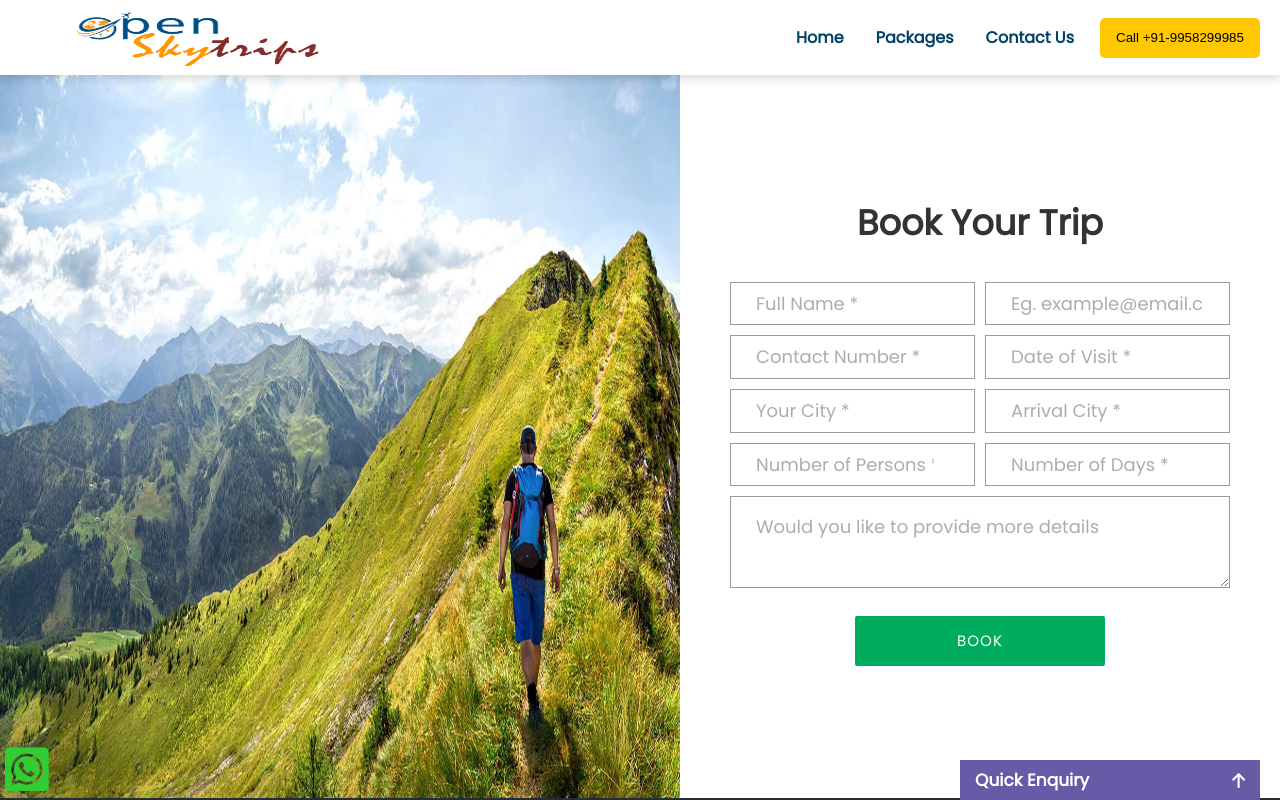
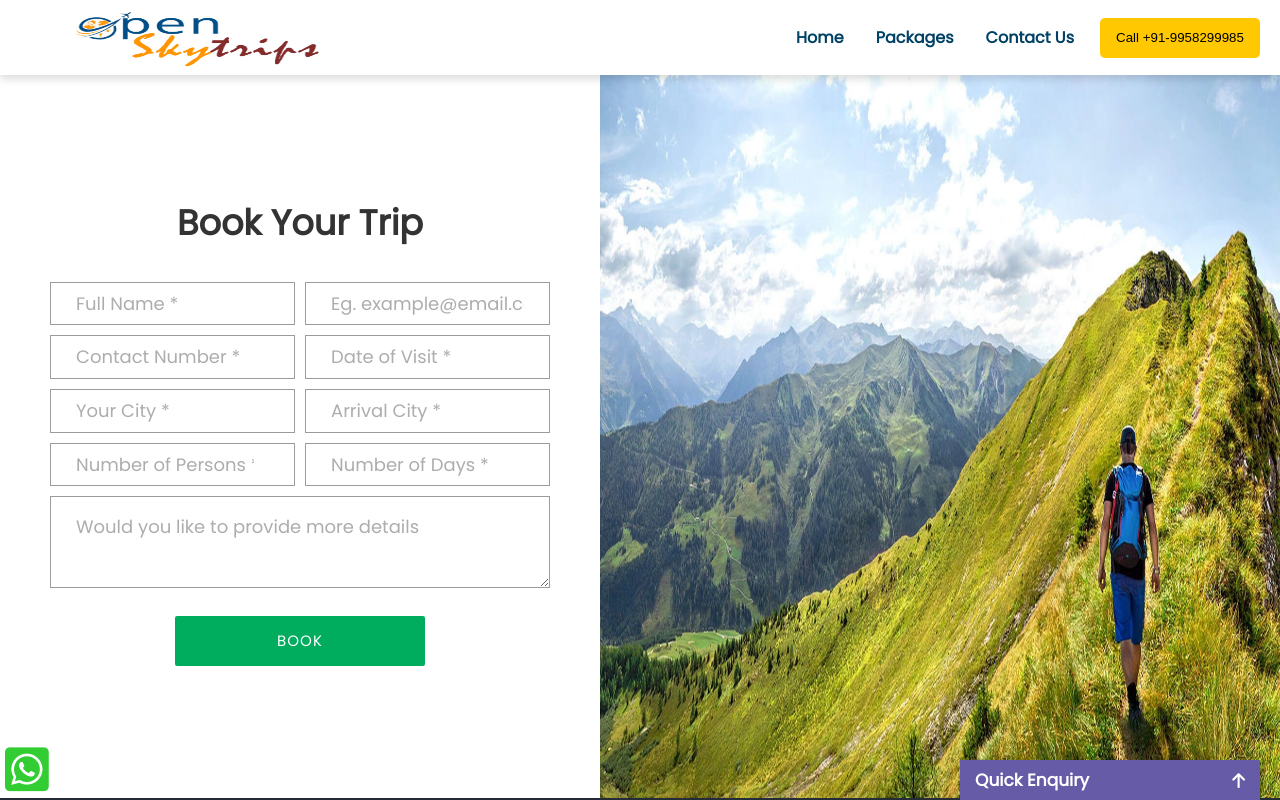
Before and after one commit to Sadit-Shah/openskytrip, a Next.js app: page /pages/booking in a window 1280 px wide. Shown: the top 800 px of the page. Built offline with nearby package versions, Linux system fonts and the light colour scheme.

Commit message:
right panel

```diff
--- a/app/pages/booking/page.js
+++ b/app/pages/booking/page.js
@@ -109,13 +109,9 @@ export default function Booking() {
     };
     return (
         <div className={bookingStyle.bookingContainer}>
-            <div className={bookingStyle.bookingLeftPanel}>
-                <Image src="/images/bgimg.jpg" width={600} height={400} alt='img'/>
-            </div>
-
 
             <div className={`${bookingCSS.container_contact100} ${bookingStyle.bookingRightPanel}`}>
-                <form className={`${bookingCSS.contact100_form} ${bookingCSS.validate_form}`} style={{ width: '600px',marginTop:'0px' }} method='POST'>
+                <form className={`${bookingCSS.contact100_form} ${bookingCSS.validate_form}`} style={{ width: '600px', marginTop: '0px' }} method='POST'>
                     <span className={bookingCSS.contact100_form_title}>
                         <h3>Book Your Trip</h3>
                     </span>
@@ -170,6 +166,12 @@ export default function Booking() {
                     </div>
                 </form>
             </div>
+            <div className={bookingStyle.bookingLeftPanel}>
+                <Image src="/images/bgimg.jpg" width={600} height={400} alt='img' />
+            </div>
+
+
+
         </div>
     )
 }
```
